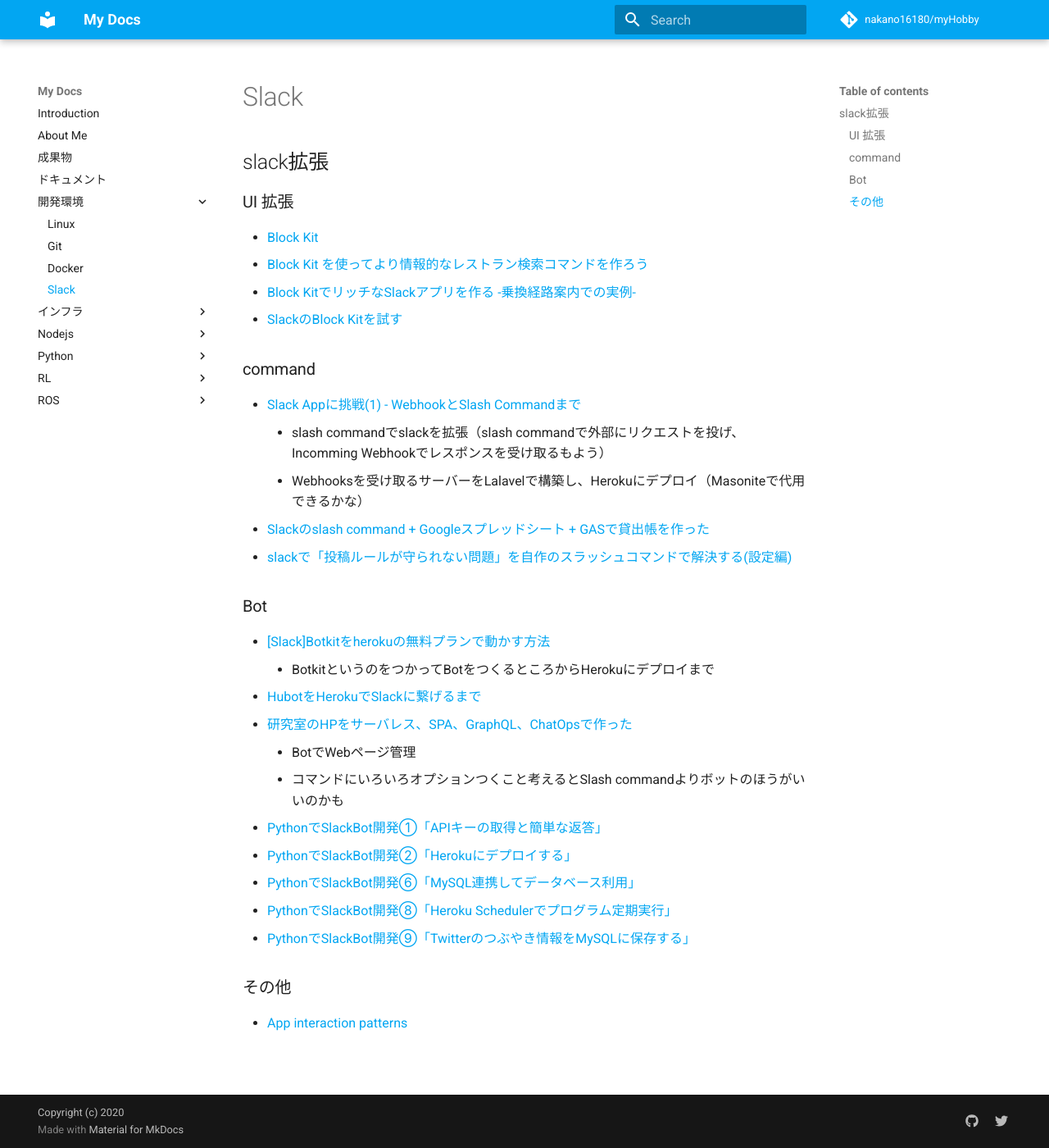
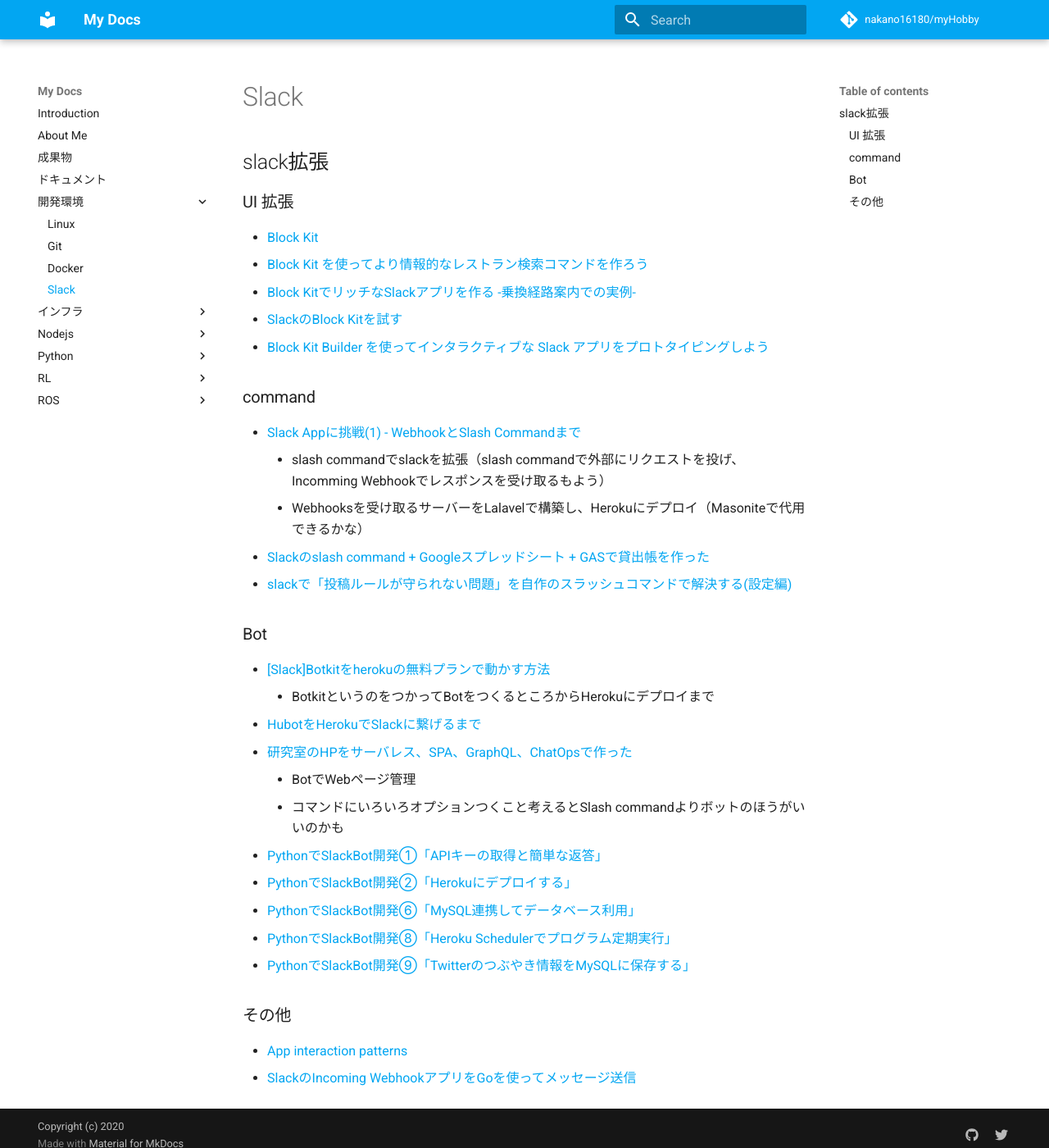
Before and after one commit to nakano16180/myHobby, an MkDocs documentation site: the page built from docs/dev/slack-extend.md, in a window 1280 px wide and 1400 px high. Shown: the whole window at 82% size. Built offline with MkDocs 1.6.1 and Material for MkDocs 9.7.7, drawn with Linux system fonts in a browser that asks for light colours; comment, search, counter and statistics services are not loaded.

Commit message:
update slack

```diff
--- a/docs/dev/slack-extend.md
+++ b/docs/dev/slack-extend.md
@@ -4,6 +4,7 @@
   - [Block Kit を使ってより情報的なレストラン検索コマンドを作ろう](https://api.slack.com/lang/ja-jp/slash-block-kit)
   - [Block KitでリッチなSlackアプリを作る -乗換経路案内での実例-](https://qiita.com/navitime_tech/items/85de33072486e7d323a5)
   - [SlackのBlock Kitを試す](https://www.dkrk-blog.net/slack/block_kit)
+  - [Block Kit Builder を使ってインタラクティブな Slack アプリをプロトタイピングしよう](https://qiita.com/seratch/items/628751be65de9eb23a80)
 
 ### command
   - [Slack Appに挑戦(1) - WebhookとSlash Commandまで](https://qiita.com/kanaxx/items/a12a523ca3143b5822b8)
@@ -27,3 +28,4 @@
 
 ### その他
   - [App interaction patterns](https://github.com/slackapi/app-interaction-patterns)
+  - [SlackのIncoming WebhookアプリをGoを使ってメッセージ送信](https://ssabcire.hatenablog.com/entry/2019/12/13/143606)
```
